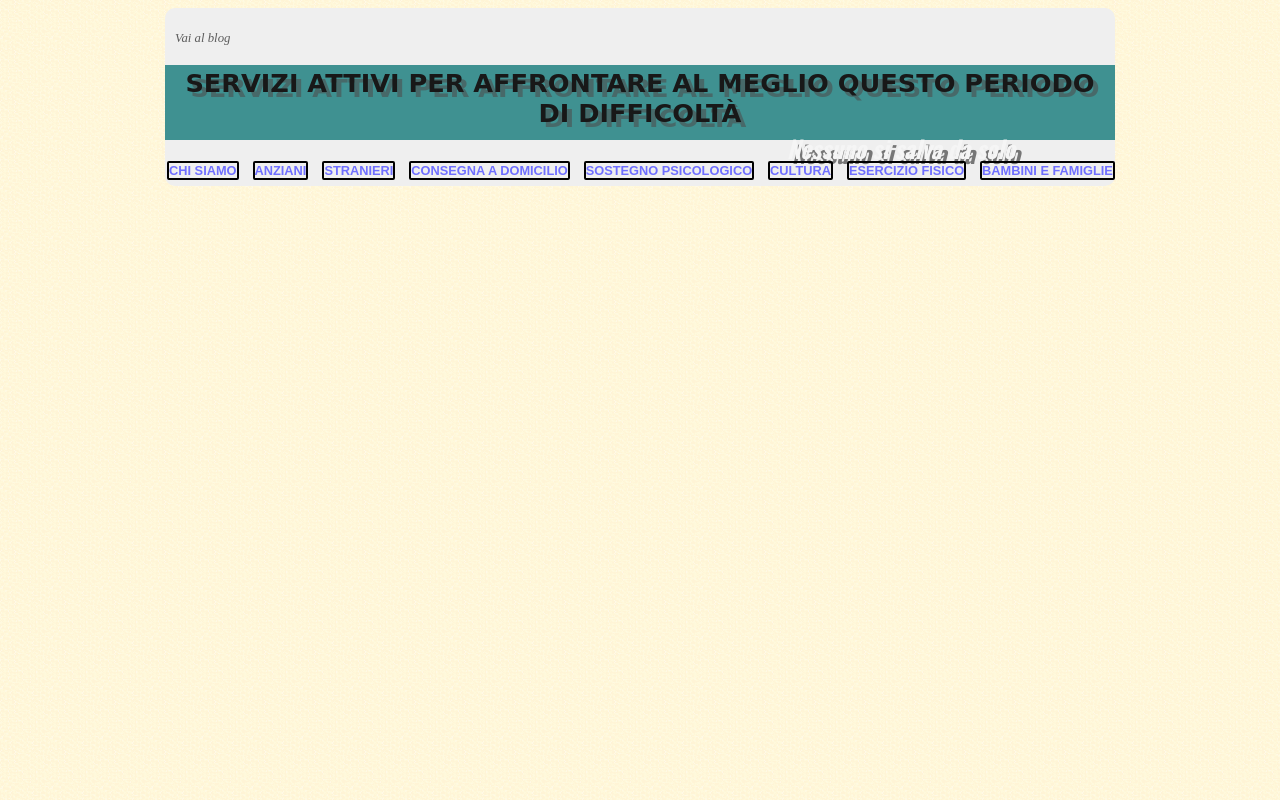
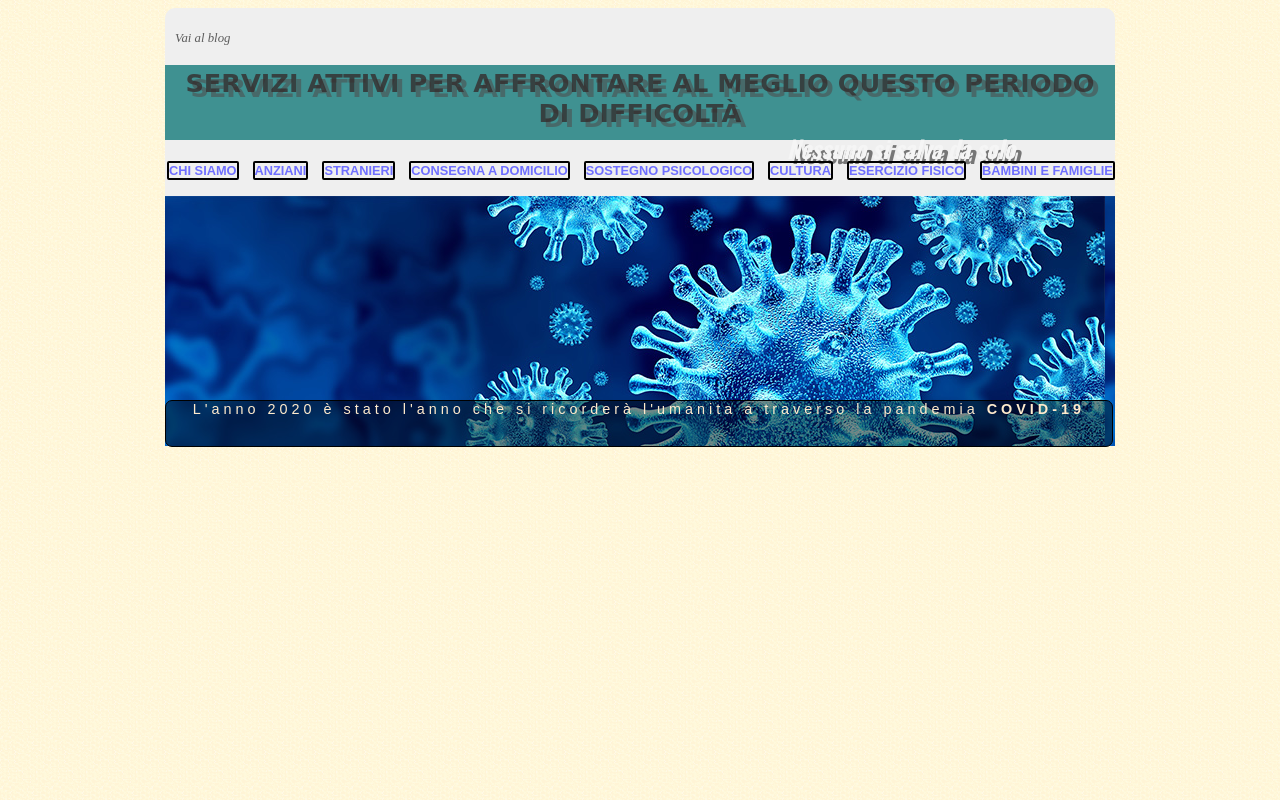
Before and after one commit to GandoEsprit/ligaza, a plain HTML site: page index.html in a window 1280 px wide. Drawn offline with nearby package versions, Linux system fonts and the light colour scheme; a web font is replaced by a local one.

Commit message:
Add baniere image

```diff
--- a/index.html
+++ b/index.html
@@ -32,9 +32,11 @@
 							<li><a href = "#">esercizio fisico</a></li>
 							<li><a href ="#">bambini e famiglie</a></li>
 						</ul>
-						<div id="menu_speciale"></div>
 				</nav>
 			</header>
+			<div id ="baniere_img">
+				<p>L'anno 2020 è stato l'anno che si ricorderà l'umanita a traverso la pandemia <strong>COVID-19</strong></p>
+			</div>
         </div>
     </body>
 </html>
--- a/style2.css
+++ b/style2.css
@@ -71,6 +71,7 @@ body
 
 #titre_principale h1
 {
+	color: rgba(52, 43, 43, 0.775);
 	font-family: 'Ranchers', cursive;
 	font-size: 1.6em;
 	padding-top: 3px;
@@ -123,9 +124,8 @@ nav a
 	text-transform: uppercase;
 	font-size: 0.8em;
 	font-weight: bold;
-	border: 2px solid black;
+	border: 2px solid rgb(0, 0, 0);
 	border-radius: 2px;
-	height: 20px;
 }
 
 nav a:hover
@@ -141,9 +141,27 @@ nav a:active
 
 #baniere_img
 {
-	height: 200px;
+	height: 250px;
 	background: url('images/coronavirus.jpg');
 	margin-top: 10px;
+	position: relative;
+}
+
+#baniere_img p
+{
+	border: 1px solid black;
+	background-color: rgba(0, 0, 0, 0.469);
+	border-radius: 7px;
+	color: blanchedalmond;
+	font-size: 0.9em;
+	height: 35px;
+	bottom: -15px;
+	padding-left: 0.3px;
+	padding-bottom: 10px;
+	position: absolute;
+	text-align: center;
+	letter-spacing: 4px;
+	width: 99.5%;
 }
 
 section article
```
